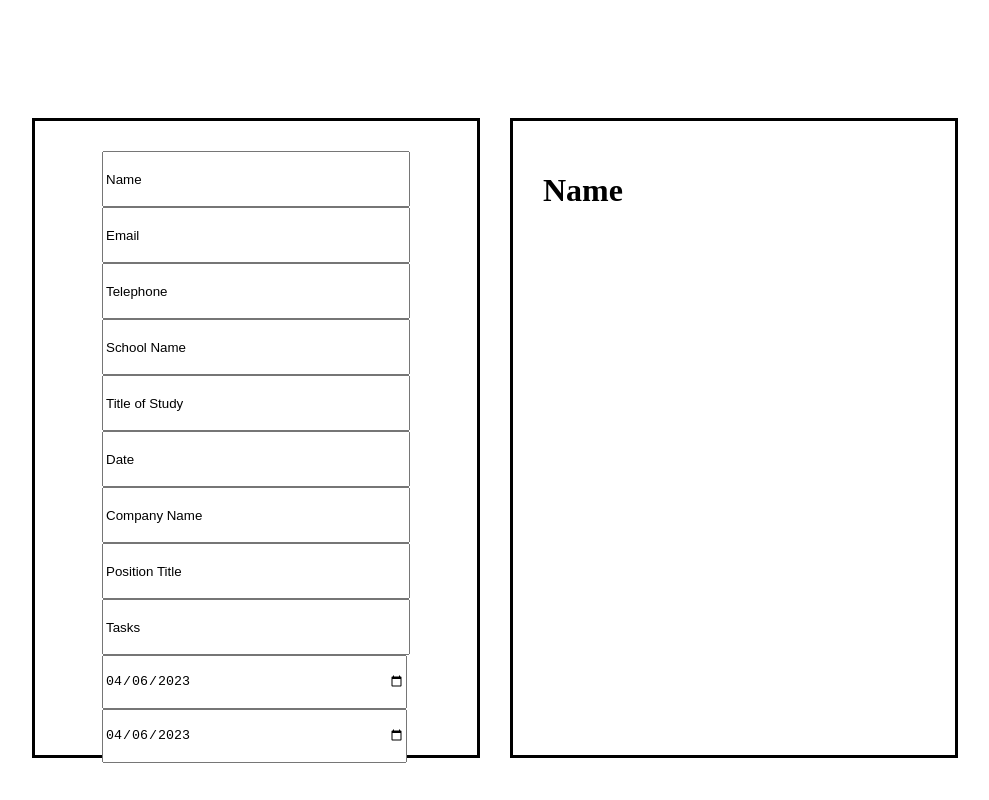
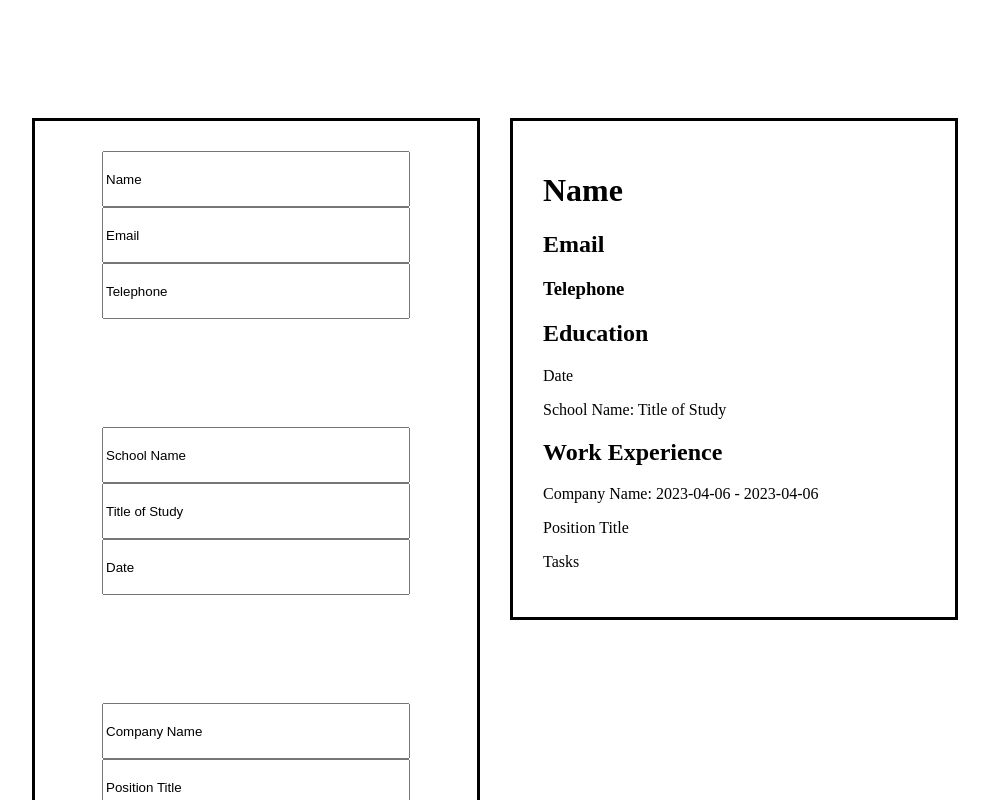
Before and after one commit to Sam-L-White/cv-project, a React (Create React App) app: page / in a window 1280 px wide. Shown: the top 800 px of the page, without its empty margins (145-1134 px from the left). Built offline with nearby package versions, Linux system fonts and the light colour scheme.

Commit message:
Separate form states

```diff
--- a/package.json
+++ b/package.json
@@ -9,6 +9,7 @@
     "react": "^18.2.0",
     "react-dom": "^18.2.0",
     "react-scripts": "5.0.1",
+    "uniqid": "^5.4.0",
     "web-vitals": "^2.1.4"
   },
   "scripts": {
--- a/src/App.js
+++ b/src/App.js
@@ -4,82 +4,120 @@ import { Education } from "./components/Education";
 import { Preview } from "./components/Preview";
 import { Work } from "./components/Work"
 import "./styles/App.css"
+import uniqid from "uniqid";
 
 class App extends Component {
     constructor(){
         super();
 
         this.state = {
-            fields: {
+            aboutFields: {
                 inputName: "Name",
                 inputEmail: "Email",
                 inputTelephone: "Telephone",
+                id: uniqid()
+            },
+            educationFields: {
                 inputSchoolName: "School Name",
                 inputTitle: "Title of Study",
                 inputDate: "Date",
+                id: uniqid()
+            },
+            workFields: {
                 inputCompany: "Company Name",
                 inputPositionTitle: "Position Title",
                 inputTasks: "Tasks",
                 inputDateFrom: new Date().toISOString().split('T')[0],
-                inputDateTo: new Date().toISOString().split('T')[0]
-            }
+                inputDateTo: new Date().toISOString().split('T')[0],
+                id: uniqid()
+            },
+            educationForms: [],
+            workForms: []
         }
-
-        this.handleChange = this.handleChange.bind(this)
     }
 
-    handleChange = (e) => {
+    handleAboutChange = (e) => {
 
         const {name, value} = e.target
-        console.log(this.state.fields.inputName)
 
         this.setState(prevState => ({
-            fields: {
-                ...prevState.fields,
+            aboutFields: {
+                ...prevState.aboutFields,
                 [name]: value
 
             }
         }));
     };
 
+    handleEducationChange = (e) => {
+
+        const {name, value} = e.target
+
+        this.setState(prevState => ({
+            educationFields: {
+                ...prevState.educationFields,
+                [name]: value
+
+            }
+        }));
+    };
+
+    handleWorkChange = (e) => {
+
+        const {name, value} = e.target
+
+        this.setState(prevState => ({
+            workFields: {
+                ...prevState.workFields,
+                [name]: value
+
+            }
+        }));
+    };
+
+    addEducationForm = () => {
+
+    }
+
+
     render(){
         return(
             <div className="container">
                 <div className="inputContainer">
                     <About
-                        inputName={this.state.fields.inputName}
-                        inputEmail={this.state.fields.inputEmail}
-                        inputTelephone={this.state.fields.inputTelephone}
-                        handleChange={this.handleChange}
+                        inputName={this.state.aboutFields.inputName}
+                        inputEmail={this.state.aboutFields.inputEmail}
+                        inputTelephone={this.state.aboutFields.inputTelephone}
+                        handleChange={this.handleAboutChange}
                     />
                     <Education
-                        inputSchoolName={this.state.fields.inputSchoolName}
-                        inputTitle={this.state.fields.inputTitle}
-                        inputDate={this.state.fields.inputDate}
-                        handleChange={this.handleChange}
+                        inputSchoolName={this.state.educationFields.inputSchoolName}
+                        inputTitle={this.state.educationFields.inputTitle}
+                        inputDate={this.state.educationFields.inputDate}
+                        handleChange={this.handleEducationChange}
                     />
                     <Work
-                        inputCompany={this.state.fields.inputCompany}
-                        inputPositionTitle={this.state.fields.inputPositionTitle}
-                        inputTasks={this.state.fields.inputTasks}
-                        inputDateFrom={this.state.fields.inputDateFrom}
-                        inputDateTo={this.state.fields.inputDateTo}
-                        handleChange={this.handleChange}
+                        inputCompany={this.state.workFields.inputCompany}
+                        inputPositionTitle={this.state.workFields.inputPositionTitle}
+                        inputTasks={this.state.workFields.inputTasks}
+                        inputDateFrom={this.state.workFields.inputDateFrom}
+                        inputDateTo={this.state.workFields.inputDateTo}
+                        handleChange={this.handleWorkChange}
                     />
                 </div>
                 <div className="previewContainer">
                     <Preview
-                        inputName={this.state.fields.inputName}
-                        inputEmail={this.state.fields.inputEmail}
-                        inputTelephone={this.state.fields.inputTelephone}
-                        inputSchoolName={this.state.fields.inputSchoolName}
-                        inputTitle={this.state.fields.inputTitle}
-                        inputDate={this.state.fields.inputDate}
-                        inputCompany={this.state.fields.inputCompany}
-                        inputPositionTitle={this.state.fields.inputPositionTitle}
-                        inputTasks={this.state.fields.inputTasks}
-                        inputDateFrom={this.state.fields.inputDateFrom}
-                        inputDateTo={this.state.fields.inputDateTo}
+                        inputName={this.state.aboutFields.inputName}
+                        inputEmail={this.state.aboutFields.inputEmail}
+                        inputTelephone={this.state.aboutFields.inputTelephone}
+                        inputSchoolName={this.state.educationFields.inputSchoolName}
+                        inputTitle={this.state.educationFields.inputTitle}
+                        inputDate={this.state.educationFields.inputDate}
+                        inputCompany={this.state.workFields.inputCompany}
+                        inputPositionTitle={this.state.workFields.inputPositionTitle}
+                        inputTasks={this.state.workFields.inputTasks}
+                        inputDateFrom={this.state.workFields.inputDateFrom}
+                        inputDateTo={this.state.workFields.inputDateTo}
                     />
                 </div>
             </div>
--- a/src/components/Preview.js
+++ b/src/components/Preview.js
@@ -10,7 +10,23 @@ class Preview extends Component{
     render(){
         return(
             <div>
-                <h1>{this.props.inputName}</h1>
+                <div className="aboutInfo">
+                    <h1>{this.props.inputName}</h1>
+                    <h2>{this.props.inputEmail}</h2>
+                    <h3>{this.props.inputTelephone}</h3>
+                </div>
+                <div className="educationInfo">
+                    <h2>Education</h2>
+                    <p>{this.props.inputDate}</p>
+                    <p>{this.props.inputSchoolName}: {this.props.inputTitle}</p>
+                </div>
+                <div className="workInfo">
+                    <h2>Work Experience</h2>
+                    <p>{this.props.inputCompany}: {this.props.inputDateFrom} - {this.props.inputDateTo}</p>
+                    <p>{this.props.inputPositionTitle}</p>
+                    <p>{this.props.inputTasks}</p>
+                </div>
+
             </div>
         )
     }
--- a/src/styles/App.css
+++ b/src/styles/App.css
@@ -15,14 +15,18 @@
     justify-content: center;
     border: 3px solid black;
     padding: 30px;
+    height: max-content;
+
 }
 
 .previewContainer{
-    display: grid;
+    display: flex;
+    flex-direction: column;
     grid-column: 2 / 3;
     grid-row: 2 / 3;
     border: 3px solid black;
     padding: 30px;
+    height: max-content;
 }
 
 form{
```
Also changed, not shown: 1 other file (tests, documents, lock files or other folders).
